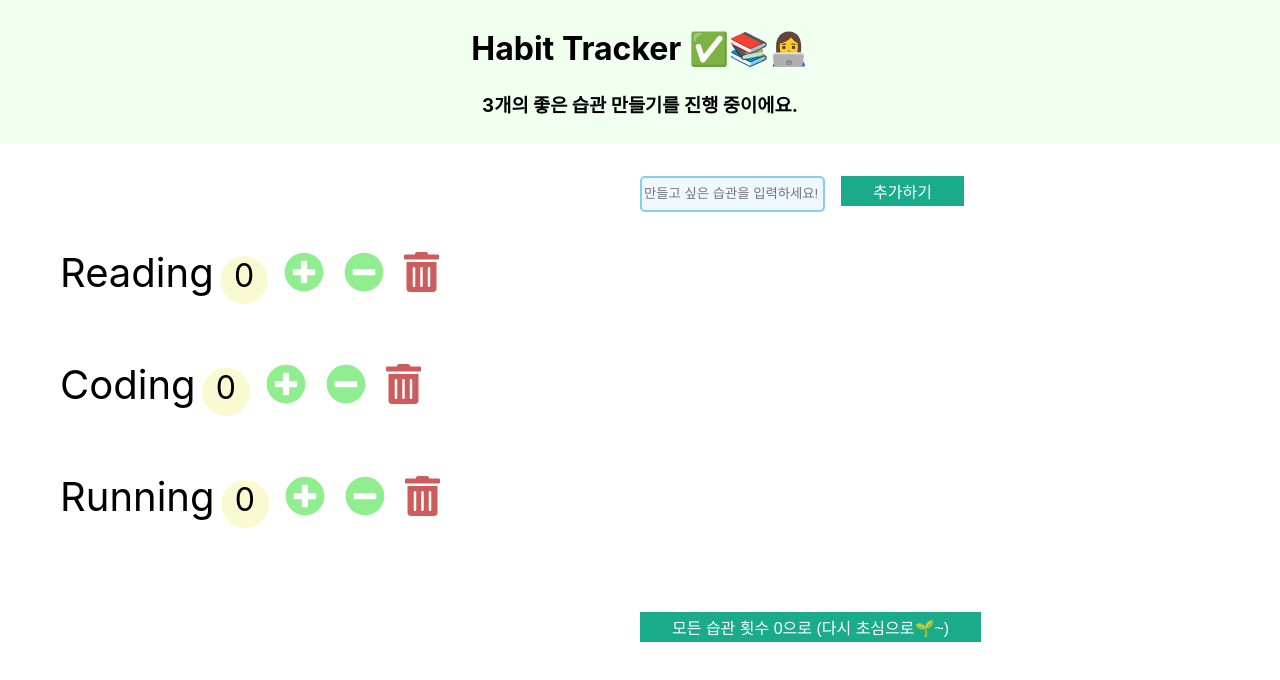
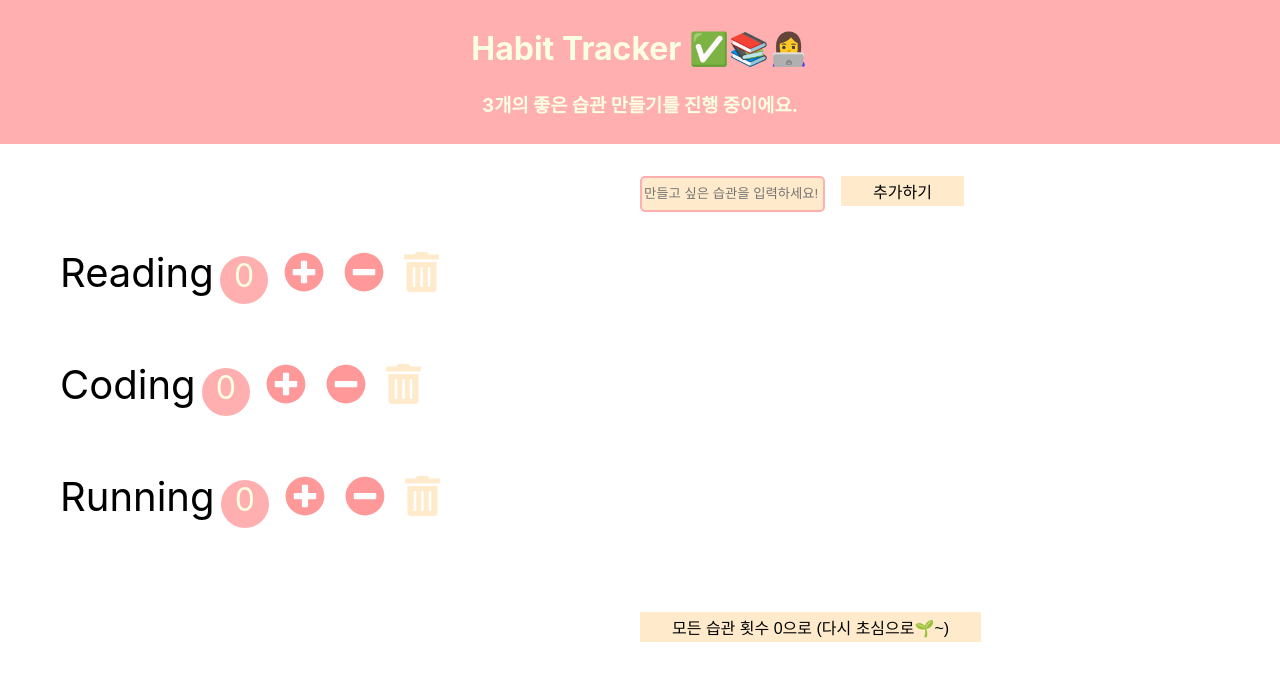
Before and after one commit to tjdls111/habit_tracker, a React (Create React App) app: page / in a window 1280 px wide. Shown: the top 680 px of the page. Built offline with nearby package versions, Linux system fonts and the light colour scheme.

Commit message:
color change

```diff
--- a/src/App.css
+++ b/src/App.css
@@ -18,31 +18,33 @@ button{
   height: 3rem;
   line-height: 2.5rem;
   margin: 0 0.2em 0.5em;
-  background-color: lightgoldenrodyellow;
+  background-color: #FFAFAF;
+  color: #FBFFE2;
   border-radius: 50%;
 
 }
 
 .navbar{
   text-align: center;
-  background-color:honeydew;
+  background-color:#FFAFAF;
+  color: #FBFFE2;
   margin-top: 0;
   padding: 0.5em 0;
 
 }
 
 .add-input{
-  border : 2px solid skyblue;
+  border : 2px solid #FFAFAF;
   border-radius : 5px;
   margin: 2rem 1rem 0 50%;
-  background : aliceblue;
+  background : #FFEBCC;
   height: 30px;
 
 }
 
 .input-btn, .reset-btn{
-  background:#1AAB8A;
-  color:#fff;
+  background:#FFEBCC;
+  color:black;
   border:none;
   position:relative;
   height:30px;
@@ -72,9 +74,9 @@ button{
 
 .habit-increase,
 .habit-decrease{
-  color:lightgreen;
+  color:#FF9999;
 }
 
 .habit-delete{
-  color:indianred;
+  color: #FFEBCC;
 }
```
